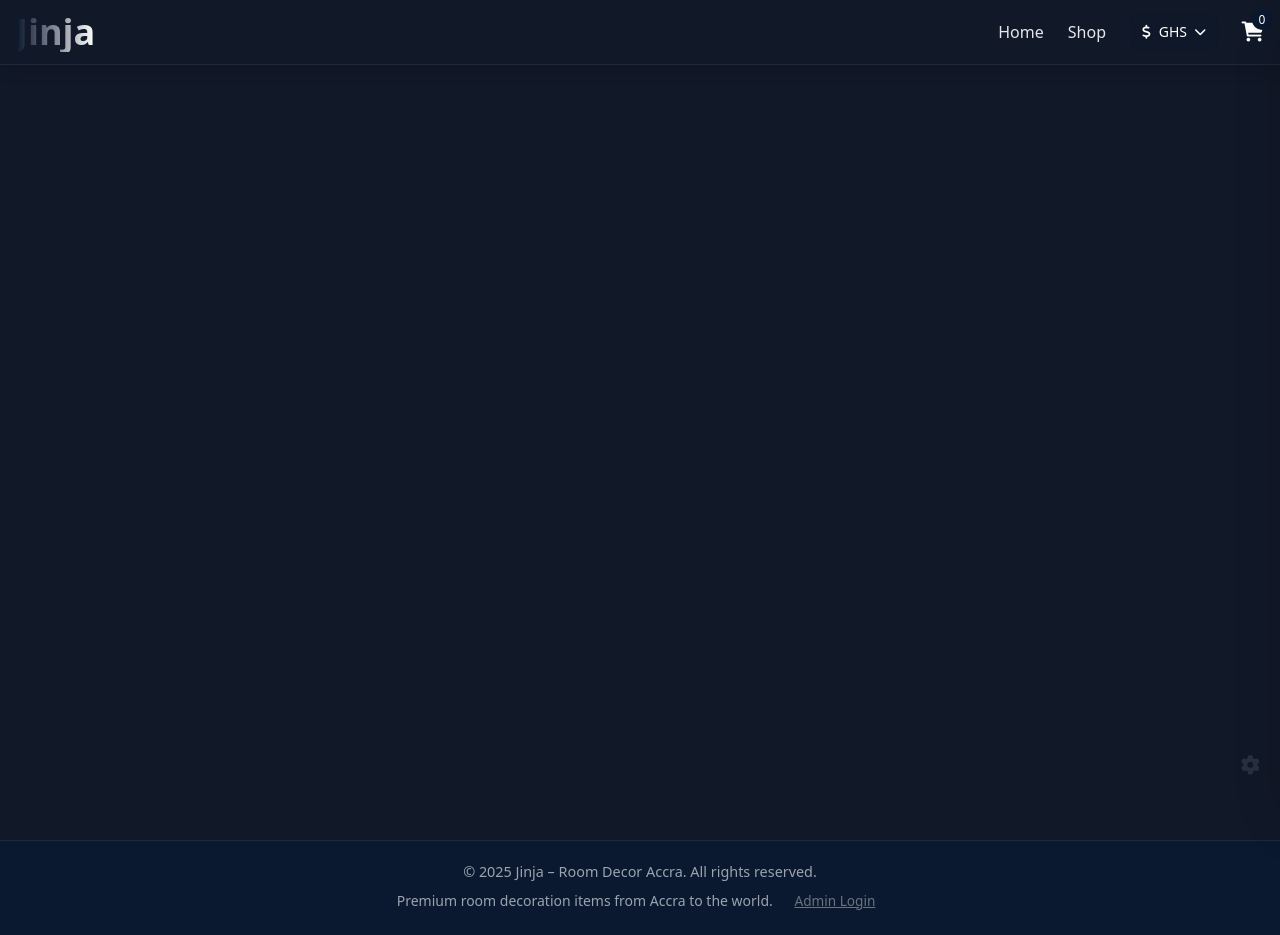
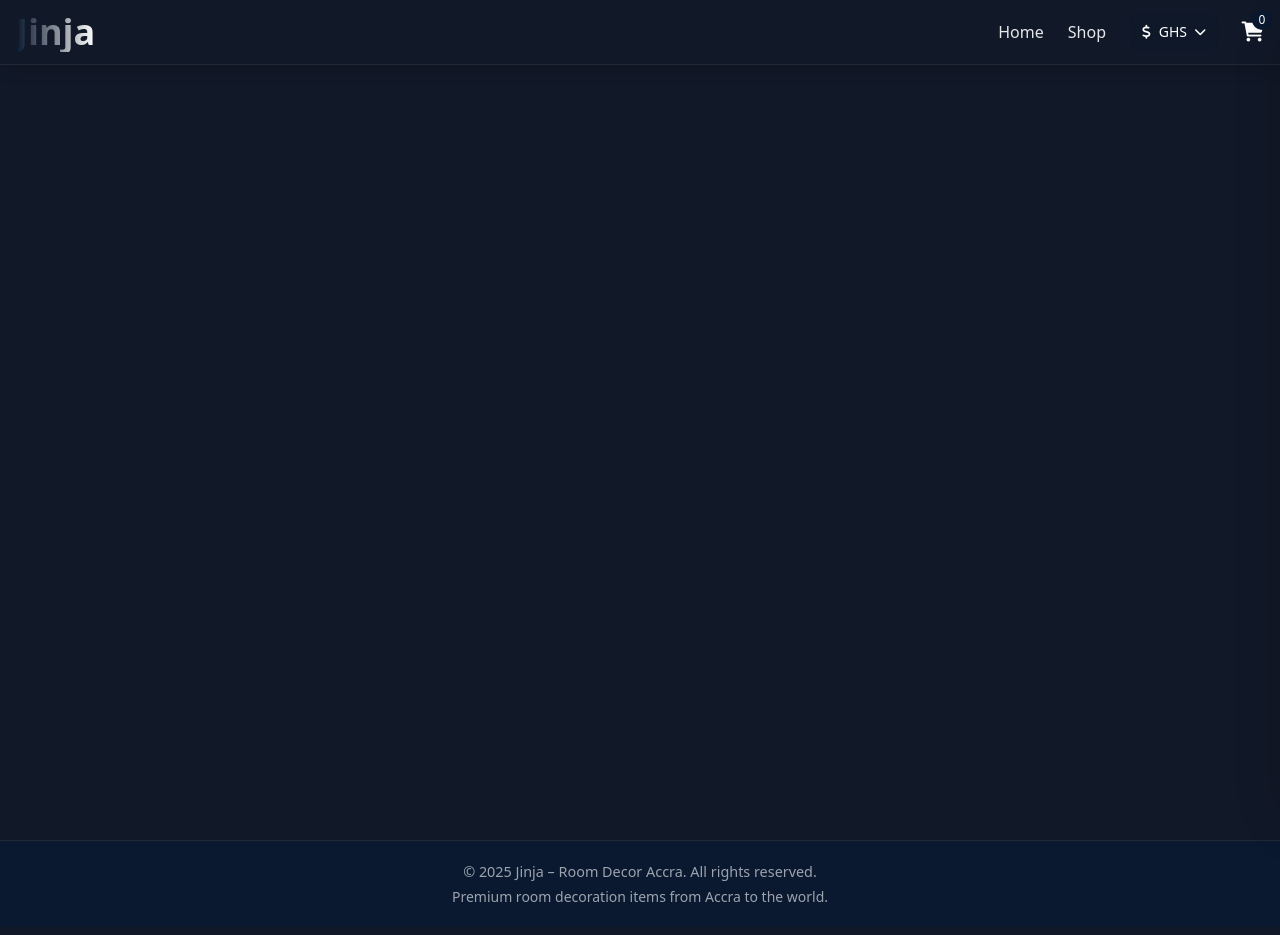
Before and after one commit to Eyong-Tabot/jinja-ecommerce, a website: page public/index.html in a window 1280 px wide. Drawn offline with nearby package versions, Linux system fonts and the light colour scheme; no server answers.

Commit message:
Remove admin login features and add no-cache meta tags
Removed admin login elements from the footer and the gear icon. Added meta tags to prevent caching.

```diff
--- a/public/index.html
+++ b/public/index.html
@@ -7,6 +7,10 @@
   <script src="https://cdn.tailwindcss.com"></script>
   <script src="https://cdn.jsdelivr.net/npm/axios/dist/axios.min.js"></script>
   <link rel="stylesheet" href="https://cdnjs.cloudflare.com/ajax/libs/font-awesome/6.0.0/css/all.min.css">
+  <!-- Force no-cache for this page -->
+  <meta http-equiv="Cache-Control" content="no-cache, no-store, must-revalidate">
+  <meta http-equiv="Pragma" content="no-cache">
+  <meta http-equiv="Expires" content="0">
   <style>
     @keyframes fadeInUp {
       from { opacity: 0; transform: translateY(30px); }
@@ -50,36 +54,6 @@
     }
     .site-footer a:hover {
       color: white;
-    }
-    .admin-link {
-      color: #6B7280;
-      font-size: 0.85rem;
-      margin-left: 10px;
-      cursor: pointer;
-      text-decoration: underline;
-      background: none;
-      border: none;
-      padding: 4px 8px;
-      border-radius: 4px;
-    }
-    .admin-link:hover {
-      color: #D1D5DB;
-      background: #1F2937;
-    }
-    .admin-gear {
-      position: fixed;
-      bottom: 20px;
-      right: 20px;
-      color: #4B5563;
-      font-size: 1.2rem;
-      cursor: pointer;
-      z-index: 999;
-      opacity: 0.4;
-      transition: opacity 0.3s;
-    }
-    .admin-gear:hover {
-      opacity: 1;
-      color: #9CA3AF;
     }
     .desc-toggle-btn {
       color: #0A192F;
@@ -126,22 +100,15 @@
 
   <div id="app" class="pt-20 min-h-screen pb-16"></div>
 
-  <!-- Footer with visible Admin Login link -->
+  <!-- Footer without admin link -->
   <footer class="site-footer">
     <div class="container mx-auto px-4">
       <p>&copy; 2025 Jinja – Room Decor Accra. All rights reserved.</p>
-      <p class="text-sm mt-1">
-        Premium room decoration items from Accra to the world.
-        <button class="admin-link" onclick="handleAdminTrigger()">Admin Login</button>
-      </p>
+      <p class="text-sm mt-1">Premium room decoration items from Accra to the world.</p>
     </div>
   </footer>
 
-  <!-- Small gear icon in bottom-right as extra fallback -->
-  <div class="admin-gear" onclick="handleAdminTrigger()" title="Admin Login">
-    <i class="fas fa-cog"></i>
-  </div>
-
+  <!-- cart sidebar -->
   <div id="cartSidebar" class="fixed top-0 right-0 w-full md:w-96 h-full bg-gray-800 shadow-2xl transform translate-x-full transition-transform duration-300 z-50 flex flex-col border-l border-gray-700">
     <div class="p-5 flex-1 flex flex-col">
       <div class="flex justify-between items-center mb-4">
@@ -159,6 +126,7 @@
     </div>
   </div>
 
+  <!-- admin modal (same as before) -->
   <div id="adminModal" class="fixed inset-0 bg-black/80 flex items-center justify-center z-50 hidden">
     <div class="bg-gray-800 rounded-2xl max-w-2xl w-full max-h-[90vh] overflow-y-auto p-6 border border-gray-700">
       <div class="flex justify-between items-center mb-4">
@@ -447,13 +415,11 @@
       });
       html += `
           </div>
-          <!-- Logo upload -->
           <div class="mt-8">
             <h3 class="text-xl font-bold mb-2 text-white">Site Logo</h3>
             <input type="file" id="logoUploadAdmin" accept="image/*" class="text-gray-300">
             <button onclick="uploadLogo()" class="mt-2 bg-[#0A192F] hover:bg-[#0A192F]/80 px-4 py-2 rounded text-white">Upload Logo</button>
           </div>
-          <!-- Password change -->
           <div class="mt-8 border-t border-gray-700 pt-6">
             <h3 class="text-xl font-bold mb-2 text-white">Change Admin Password</h3>
             <div class="max-w-sm">
@@ -504,9 +470,8 @@
       }
     }
 
-    // Admin trigger: double-tap the logo OR footer link OR gear icon
+    // Admin trigger – only called by double‑tap and #admin
     function handleAdminTrigger() {
-      console.log('Admin trigger clicked'); // helps debug
       if (adminToken) {
         showAdminPanel();
       } else {
@@ -609,7 +574,7 @@
       else if (page === 'shop') { currentPage = 'shop'; renderShop(); }
     }
 
-    // Fallback: #admin in URL
+    // If URL contains #admin, trigger admin login
     if (window.location.hash === '#admin') {
       handleAdminTrigger();
     }
```
